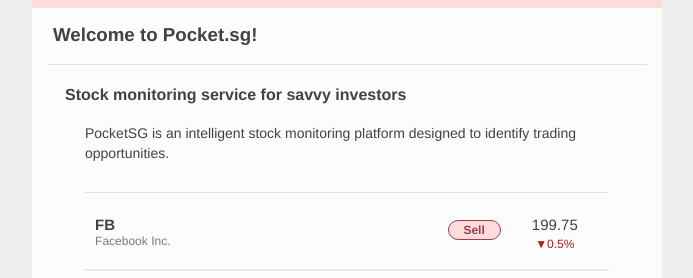
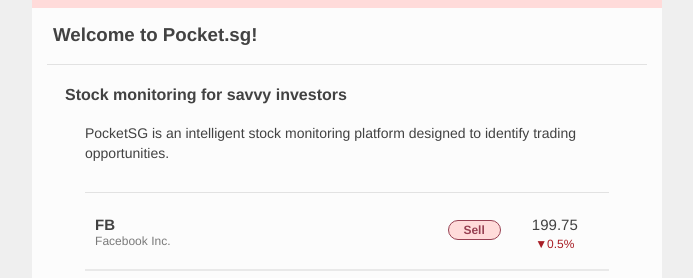
Before and after one commit to channeng/email-article, a Python web app: template app/template/index.html in a window 1280 px wide. Shown: the part 72-350 px from the top of the page, without its empty margins (293-986 px from the left). Run offline with Jinja, Linux system fonts and the light colour scheme; the template is opened without the code that fills it, so the values that code supplies are empty.

Commit message:
Remove service wording

```diff
--- a/app/template/index.html
+++ b/app/template/index.html
@@ -85,7 +85,7 @@
   </h3>
   <hr>
   <div style="padding: 0px 3%;">
-    <h4>Stock monitoring service for savvy investors</h4>
+    <h4>Stock monitoring for savvy investors</h4>
     <div class="subtext">
       <p>PocketSG is an intelligent stock monitoring platform designed to identify trading opportunities.</p>
     </div>
```
